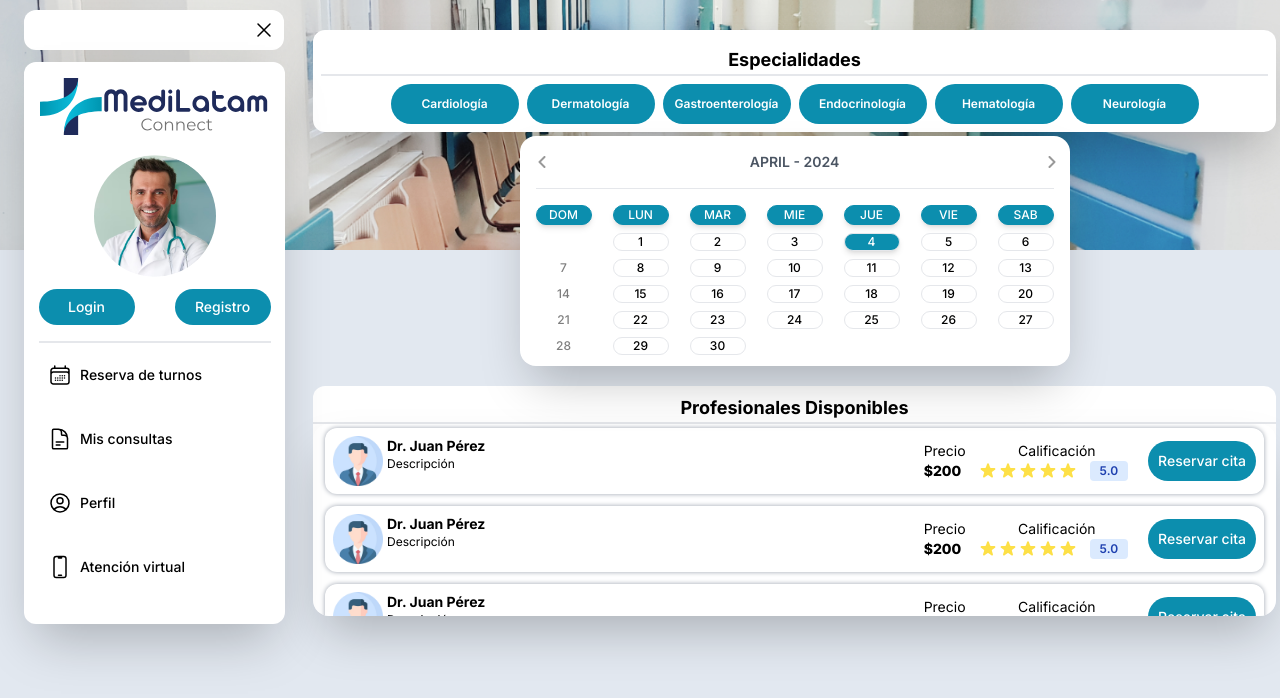
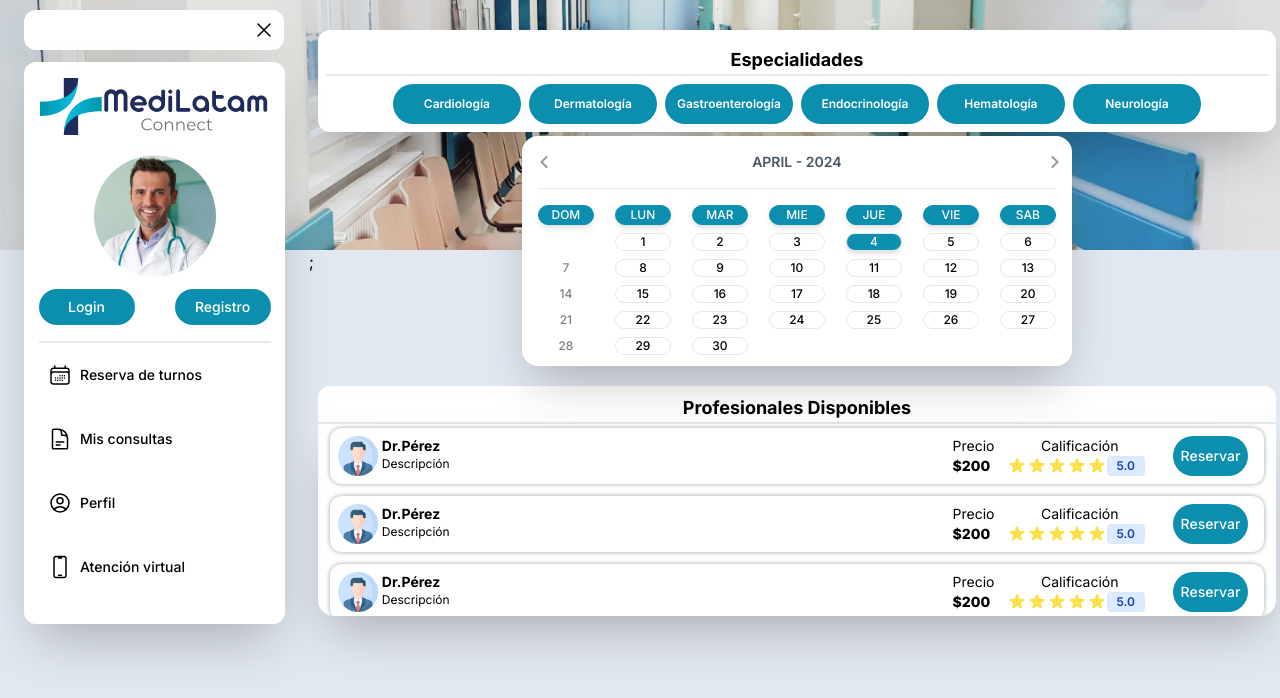
Before and after one commit to GarciaFernando/c17-49-n-java, a Next.js app in the folder frontend/: page /dashboard in a window 1280 px wide. Shown: the top 698 px of the page. Built offline with nearby package versions, Linux system fonts and the light colour scheme.

Commit message:
add: Boton de accesibilidad

```diff
--- a/frontend/app/dashboard/page.tsx
+++ b/frontend/app/dashboard/page.tsx
@@ -1,8 +1,15 @@
 import { Calendario } from '@/app/ui/Calendario';
 import { especialidades } from '@/mocks/especialidad.json';
 import Image from 'next/image';
+import dynamic from 'next/dynamic';
 
-export default function Dashboard() {
+const Accessibility = dynamic(
+  () => {
+    return import('@/app/ui/layout/Accesibility');
+  },
+  { ssr: false }
+);
+export default async function Dashboard() {
   const doctores = especialidades[0].doctores;
   interface Especialidad {
     nombre: string;
@@ -10,7 +17,8 @@ export default function Dashboard() {
   }
   return (
     <>
-      <div className="p-1 mx-auto -mt-56 w-full max-w-6xl h-full -space-y-12">
+      <Accessibility />;
+      <div className="p-1 mx-auto md:-mt-56 w-full max-w-6xl h-full -space-y-12">
         <section className="bg-white rounded-xl shadow-2xl py-2">
           <h1 className="font-bold text-lg text-center border-b-2 pt-2 mb-2 mx-2">
             Especialidades
@@ -38,8 +46,14 @@ export default function Dashboard() {
           {doctores?.map((doctor: any) => (
             <div className="p-1" key={doctor.nombre}>
               <div className="grid grid-cols-[auto_250px_minmax(0,1fr)] gap-1 justify-center shadow-[0_0_5px] shadow-gray-400 p-2 rounded-xl">
-                <Image width={50} height={50} src="/imageProfile/avatarGrid.webp" alt="" />
-                <div className=" leading-none flex flex-col ">
+                <Image
+                  width={50}
+                  height={50}
+                  src="/imageProfile/avatarGrid.webp"
+                  alt="avatar"
+                  className="md:size[50px] size-10"
+                />
+                <div className=" leading-none flex flex-col">
                   <h1 className="font-bold text-sm">{doctor.nombre}</h1>
                   <p className="text-xs">Descripción</p>
                 </div>
@@ -52,47 +66,47 @@ export default function Dashboard() {
                     <h1 className="text-sm">Calificación</h1>
                     <div className="flex ">
                       <svg
-                        className="w-5 h-5 text-yellow-300"
+                        className="w-5 h-5 text-yellow-300 md:flex"
                         fill="currentColor"
                         viewBox="0 0 20 20"
                         xmlns="http://www.w3.org/2000/svg">
                         <path d="M9.049 2.927c.3-.921 1.603-.921 1.902 0l1.07 3.292a1 1 0 00.95.69h3.462c.969 0 1.371 1.24.588 1.81l-2.8 2.034a1 1 0 00-.364 1.118l1.07 3.292c.3.921-.755 1.688-1.54 1.118l-2.8-2.034a1 1 0 00-1.175 0l-2.8 2.034c-.784.57-1.838-.197-1.539-1.118l1.07-3.292a1 1 0 00-.364-1.118L2.98 8.72c-.783-.57-.38-1.81.588-1.81h3.461a1 1 0 00.951-.69l1.07-3.292z"></path>
                       </svg>
                       <svg
-                        className="w-5 h-5 text-yellow-300"
+                        className="w-5 h-5 text-yellow-300 hidden md:flex"
                         fill="currentColor"
                         viewBox="0 0 20 20"
                         xmlns="http://www.w3.org/2000/svg">
                         <path d="M9.049 2.927c.3-.921 1.603-.921 1.902 0l1.07 3.292a1 1 0 00.95.69h3.462c.969 0 1.371 1.24.588 1.81l-2.8 2.034a1 1 0 00-.364 1.118l1.07 3.292c.3.921-.755 1.688-1.54 1.118l-2.8-2.034a1 1 0 00-1.175 0l-2.8 2.034c-.784.57-1.838-.197-1.539-1.118l1.07-3.292a1 1 0 00-.364-1.118L2.98 8.72c-.783-.57-.38-1.81.588-1.81h3.461a1 1 0 00.951-.69l1.07-3.292z"></path>
                       </svg>
                       <svg
-                        className="w-5 h-5 text-yellow-300"
+                        className="w-5 h-5 text-yellow-300 hidden md:flex"
                         fill="currentColor"
                         viewBox="0 0 20 20"
                         xmlns="http://www.w3.org/2000/svg">
                         <path d="M9.049 2.927c.3-.921 1.603-.921 1.902 0l1.07 3.292a1 1 0 00.95.69h3.462c.969 0 1.371 1.24.588 1.81l-2.8 2.034a1 1 0 00-.364 1.118l1.07 3.292c.3.921-.755 1.688-1.54 1.118l-2.8-2.034a1 1 0 00-1.175 0l-2.8 2.034c-.784.57-1.838-.197-1.539-1.118l1.07-3.292a1 1 0 00-.364-1.118L2.98 8.72c-.783-.57-.38-1.81.588-1.81h3.461a1 1 0 00.951-.69l1.07-3.292z"></path>
                       </svg>
                       <svg
-                        className="w-5 h-5 text-yellow-300"
+                        className="w-5 h-5 text-yellow-300 hidden md:flex"
                         fill="currentColor"
                         viewBox="0 0 20 20"
                         xmlns="http://www.w3.org/2000/svg">
                         <path d="M9.049 2.927c.3-.921 1.603-.921 1.902 0l1.07 3.292a1 1 0 00.95.69h3.462c.969 0 1.371 1.24.588 1.81l-2.8 2.034a1 1 0 00-.364 1.118l1.07 3.292c.3.921-.755 1.688-1.54 1.118l-2.8-2.034a1 1 0 00-1.175 0l-2.8 2.034c-.784.57-1.838-.197-1.539-1.118l1.07-3.292a1 1 0 00-.364-1.118L2.98 8.72c-.783-.57-.38-1.81.588-1.81h3.461a1 1 0 00.951-.69l1.07-3.292z"></path>
                       </svg>
                       <svg
-                        className="w-5 h-5 text-yellow-300"
+                        className="w-5 h-5 text-yellow-300 hidden md:flex"
                         fill="currentColor"
                         viewBox="0 0 20 20"
                         xmlns="http://www.w3.org/2000/svg">
                         <path d="M9.049 2.927c.3-.921 1.603-.921 1.902 0l1.07 3.292a1 1 0 00.95.69h3.462c.969 0 1.371 1.24.588 1.81l-2.8 2.034a1 1 0 00-.364 1.118l1.07 3.292c.3.921-.755 1.688-1.54 1.118l-2.8-2.034a1 1 0 00-1.175 0l-2.8 2.034c-.784.57-1.838-.197-1.539-1.118l1.07-3.292a1 1 0 00-.364-1.118L2.98 8.72c-.783-.57-.38-1.81.588-1.81h3.461a1 1 0 00.951-.69l1.07-3.292z"></path>
                       </svg>
-                      <span className="bg-blue-100 text-blue-800 text-xs font-semibold mr-2 px-2.5 py-0.5 rounded dark:bg-blue-200 dark:text-blue-800 ml-3">
+                      <span className="bg-blue-100 text-blue-800 text-xs font-semibold mr-2 px-2.5 py-0.5 rounded dark:bg-blue-200">
                         5.0
                       </span>
                     </div>
                   </div>
-                  <button className="text-white bg-mlt-600 hover:bg-mlt-800 hover:scale-105 duration-300  transition-colors focus:outline-none font-medium rounded-full text-sm text-center p-[10px]">
-                    Reservar cita
+                  <button className="text-white bg-mlt-600 hover:bg-mlt-800 hover:scale-105 duration-300  transition-colors focus:outline-none font-semibold md:font-medium rounded-xl md:rounded-full text-xs md:text-sm text-center px-1 w-[75px] h-[40px] md:mx-2 md:h-10">
+                    Reservar
                   </button>
                 </div>
               </div>
--- a/frontend/app/ui/auth/LoginForm.tsx
+++ b/frontend/app/ui/auth/LoginForm.tsx
@@ -2,10 +2,18 @@ import { AtSymbolIcon, KeyIcon } from '@heroicons/react/24/outline';
 import { ArrowRightIcon } from '@heroicons/react/20/solid';
 import { BotonPrincipal } from '../layout/BotonPrincipal';
 import { ImagenAvatar } from '../ImagenAvatar';
+import Link from 'next/link';
 
 export const LoginForm = () => {
   return (
     <div>
+      <div className="justify-end ml-20 hidden md:flex w-full ">
+        <Link
+          className="bg-mlt-500 flex flex-col items-center rounded-2xl w-32 p-6 hover:scale-110 duration-300"
+          href="/">
+          <ArrowRightIcon className="absolute pointer-events-none h-[50px] w-[50px] -translate-y-1/2 text-white rotate-180" />
+        </Link>
+      </div>
       <div className="flex justify-center -mb-20">
         <ImagenAvatar imagen="/imageProfile/avatar.png" height={200} width={200} />
       </div>
@@ -54,11 +62,11 @@ export const LoginForm = () => {
           </div>
           <div className="flex justify-center space-x-4 items-center mt-4">
             <BotonPrincipal name="Login" />
-            <a
+            <Link
               className="text-mlt-700 font-semibold hover:scale-105 duration-300 hover:text-mlt-800"
               href="/auth/register">
               Registrarse
-            </a>
+            </Link>
           </div>
         </div>
       </form>
--- a/frontend/app/ui/auth/RegisterForm.tsx
+++ b/frontend/app/ui/auth/RegisterForm.tsx
@@ -1,10 +1,18 @@
-import { AtSymbolIcon, KeyIcon, UserCircleIcon } from '@heroicons/react/24/outline';
+import { ArrowRightIcon, AtSymbolIcon, KeyIcon, UserCircleIcon } from '@heroicons/react/24/outline';
 import { BotonPrincipal } from '../layout/BotonPrincipal';
 import { ImagenAvatar } from '../ImagenAvatar';
+import Link from 'next/link';
 
 export const RegisterForm = () => {
   return (
     <div>
+      <div className="justify-end ml-20 hidden md:flex w-full ">
+        <Link
+          className="bg-mlt-500 flex flex-col items-center rounded-2xl w-32 p-6 hover:scale-110 duration-300"
+          href="/">
+          <ArrowRightIcon className="absolute pointer-events-none h-[50px] w-[50px] -translate-y-1/2 text-white rotate-180" />
+        </Link>
+      </div>
       <div className="flex justify-center -mb-20">
         <ImagenAvatar imagen="/imageProfile/avatar.png" height={200} width={200} />
       </div>
--- /dev/null
+++ b/frontend/app/ui/layout/Accesibility.tsx
@@ -0,0 +1,94 @@
+'use client';
+import { Accessibility } from 'accessibility';
+
+interface IconOptions {
+  circular: boolean;
+  img: 'accessibility' | 'accessible';
+  useEmojis: boolean;
+}
+interface ModulesOptions {
+  increaseText: boolean;
+  decreaseText: boolean;
+  invertColors: boolean;
+  increaseTextSpacing: boolean;
+  decreaseTextSpacing: boolean;
+  increaseLineHeight: boolean;
+  decreaseLineHeight: boolean;
+  grayHues: boolean;
+  underlineLinks: boolean;
+  bigCursor: boolean;
+  readingGuide: boolean;
+  textToSpeech: boolean;
+  speechToText: boolean;
+  disableAnimations: boolean;
+  hotkeyPrefix: string;
+}
+interface Language {
+  textToSpeechLang: string;
+  speechToTextLang: string;
+}
+
+const labels = {
+  resetTitle: 'Reiniciar',
+  closeTitle: 'Cerrar',
+  menuTitle: 'Menu de Accesibilidad',
+  increaseText: 'Aumentar texto',
+  decreaseText: 'Reducir texto',
+  increaseTextSpacing: 'Aumentar el espacio del texto',
+  decreaseTextSpacing: 'Disminuir el espacio del texto',
+  increaseLineHeight: 'Aumentar la altura de la línea',
+  decreaseLineHeight: 'Disminuir la altura de la línea',
+  invertColors: 'Invertir colores',
+  grayHues: 'Activar tonos grises',
+  underlineLinks: 'Enlaces subrayados',
+  bigCursor: 'Cursor grande',
+  readingGuide: 'Guía de lectura',
+  textToSpeech: 'Texto a voz',
+  speechToText: 'Dictado a texto',
+  disableAnimations: 'Deshabilitar animaciones',
+  hotkeyPrefix: 'Acceso directo:',
+};
+const initAccessibility = () => {
+  const options = {
+    labels: labels,
+    language: {
+      speechToTextLang: 'es-US',
+      textToSpeechLang: 'es-US',
+    } as Language,
+    icon: {
+      circular: true,
+      backgroundColor: '#0c8eae',
+      color: '#fff',
+      img: 'accessibility',
+      useEmojis: false,
+      position: {
+        top: { size: 5, units: 'vh' },
+        left: { size: 2, units: '%' },
+        type: 'fixed',
+      },
+    } as IconOptions,
+    modules: {
+      increaseText: false,
+      decreaseText: false,
+      invertColors: true,
+      increaseTextSpacing: true,
+      decreaseTextSpacing: true,
+      increaseLineHeight: true,
+      decreaseLineHeight: true,
+      grayHues: true,
+      underlineLinks: true,
+      bigCursor: true,
+      readingGuide: true,
+      textToSpeech: true,
+      speechToText: true,
+      disableAnimations: true,
+    } as ModulesOptions,
+  };
+  new Accessibility(options);
+};
+
+window.addEventListener('load', initAccessibility, false);
+
+export default function AccessibilityComponent() {
+  return null;
+}
--- a/frontend/app/ui/layout/Navbar.tsx
+++ b/frontend/app/ui/layout/Navbar.tsx
@@ -29,7 +29,7 @@ export const Navbar = () => {
   return (
     <div
       className={`flex-col transition-transform duration-0 transform ${
-        isNavbarVisible ? 'translate-x-0' : '-translate-x-60 w-1 fixed'
+        isNavbarVisible ? 'translate-x-0' : '-translate-x-44 w-1 fixed'
       }`}>
       <div
         className={`shadow-2xl rounded-xl w-[260px] h-[40px] bg-white  p-2 ml-6 -mt-60 mb-3 items-center justify-end hidden md:flex`}>
@@ -50,7 +50,7 @@ export const Navbar = () => {
       </div>
       <section
         className={`flex-col rounded-xl w-[229px] h-[530px] mr-6 overflow-hidden hidden relative p-4 ml-6 bg-white shadow-2xl box-content md:flex transition-transform duration-0 transform
-            ${isNavbarVisible ? 'translate-x-0' : '-translate-x-20'}`}>
+            ${isNavbarVisible ? 'translate-x-0' : '-translate-x-44'}`}>
         <header>
           <Image src="/Medilatam.svg" alt="logo de la aplicación web" height={150} width={500} />
         </header>
--- a/frontend/app/ui/layout/NavbarMovil .tsx
+++ b/frontend/app/ui/layout/NavbarMovil .tsx
@@ -10,10 +10,10 @@ import {
 } from '@heroicons/react/24/outline';
 
 const links = [
-  { name: 'Reserva de turnos', href: '/auth', icon: CalendarDaysIcon },
-  { name: 'Mis consultas', href: '#', icon: DocumentTextIcon },
-  { name: 'Perfil', href: '#', icon: UserCircleIcon },
-  { name: 'Atención virtual', href: '#', icon: DevicePhoneMobileIcon },
+  { name: 'Reserva de turnos', href: '/dashboard', icon: CalendarDaysIcon },
+  { name: 'Mis consultas', href: '/dashboard/misConsultas', icon: DocumentTextIcon },
+  { name: 'Perfil', href: '/dashboard/profile', icon: UserCircleIcon },
+  { name: 'Atención virtual', href: '/dashboard/atencionVirtual', icon: DevicePhoneMobileIcon },
 ];
 
 export const NavbarMovil = () => {
@@ -31,8 +31,13 @@ export const NavbarMovil = () => {
       <div className="flex space-y-4 space-x-8 items-center mt-4 justify-center">
         <ImagenAvatar imagen={'/imageProfile/avatar.png'} width={100} height={100} />
         <div className="flex space-x-3 pb-4  border-b-2">
-          <BotonPrincipal name={'Login'} />
-          <BotonPrincipal name={'Registro'} />
+          <a className="text-white bg-mlt-600 hover:bg-mlt-800 hover:scale-105 duration-300  transition-colors focus:outline-none font-medium rounded-full text-sm text-center p-2 w-24" href="/auth">
+              Login
+            </a>
+            <a className="text-white bg-mlt-600 hover:bg-mlt-800 hover:scale-105 duration-300 transition-colors focus:outline-none font-medium rounded-full text-sm text-center p-2 w-24"
+              href="/auth/register">
+              Registro
+            </a>
         </div>
       </div>
       <nav className="flex w-96 mt-2 px-6">
--- a/frontend/mocks/especialidad.json
+++ b/frontend/mocks/especialidad.json
@@ -5,56 +5,56 @@
       "abreviacion": "Card.",
       "doctores": [
         {
-          "nombre": "Dr. Juan Pérez",
+          "nombre": "Dr.Pérez",
           "especialidad": "Cardiología",
           "telefono": "555-5555",
           "email": "",
           "precio": 200
         },
         {
-          "nombre": "Dr. Juan Pérez",
+          "nombre": "Dr.Pérez",
           "especialidad": "Cardiología",
           "telefono": "555-5555",
           "email": "",
           "precio": 200
         },
         {
-          "nombre": "Dr. Juan Pérez",
+          "nombre": "Dr.Pérez",
           "especialidad": "Cardiología",
           "telefono": "555-5555",
           "email": "",
           "precio": 200
         },
         {
-          "nombre": "Dr. Juanita Zeballos",
+          "nombre": "Dra.Juanita",
           "especialidad": "Cardiología",
           "telefono": "555-5555",
           "email": "",
           "precio": 400
         },
         {
-          "nombre": "Dr. Juan Pérez",
+          "nombre": "Dr.Pérez",
           "especialidad": "Cardiología",
           "telefono": "555-5555",
           "email": "",
           "precio": 200
         },
         {
-          "nombre": "Dr. Juan Pérez",
+          "nombre": "Dr.Pérez",
           "especialidad": "Cardiología",
           "telefono": "555-5555",
           "email": "",
           "precio": 200
         },
         {
-          "nombre": "Dr. Pedro Gutierrez",
+          "nombre": "Dr.Gutierrez",
           "especialidad": "Cardiología",
           "telefono": "555-5555",
           "email": "",
           "precio": 1000
         },
         {
-          "nombre": "Dra. Ana Perez",
+          "nombre": "Dra.Perez",
           "especialidad": "Cardiología",
           "telefono": "555-5555",
           "email": "",
--- a/frontend/package.json
+++ b/frontend/package.json
@@ -10,6 +10,7 @@
   },
   "dependencies": {
     "@heroicons/react": "^2.1.3",
+    "accessibility": "^5.0.7",
     "next": "14.1.4",
     "react": "^18",
     "react-dom": "^18"
```
Also changed, not shown: 1 other file (tests, documents, lock files or other folders).
